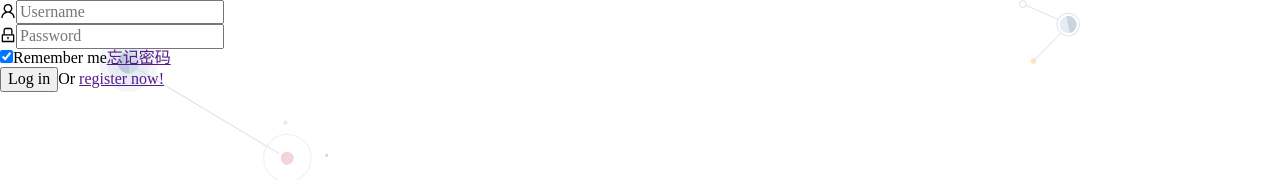
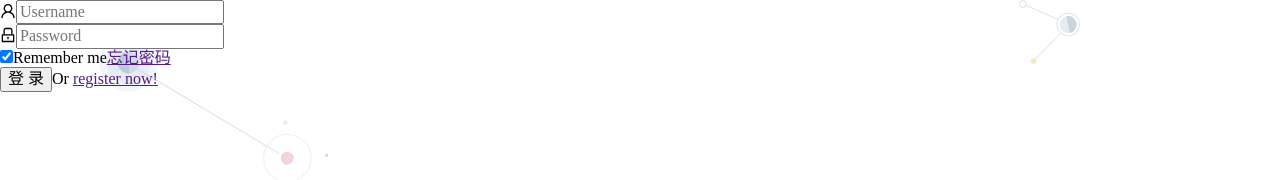
Before and after one commit to flynn-eye/react-admin, a React app: page /#/login in a window 1280 px wide. Shown: the top 180 px of the page. Built offline with nearby package versions, Linux system fonts and the light colour scheme.

Commit message:
test(test_ci/cd): test ci/cd

```diff
--- a/src/pages/login/index.tsx
+++ b/src/pages/login/index.tsx
@@ -44,7 +44,7 @@ const Login = () => {
         </Form.Item>
         <Form.Item>
           <Button type="primary" htmlType="submit" className="login-form-button">
-            Log in
+            登录
           </Button>
           Or <a href="">register now!</a>
         </Form.Item>
```
